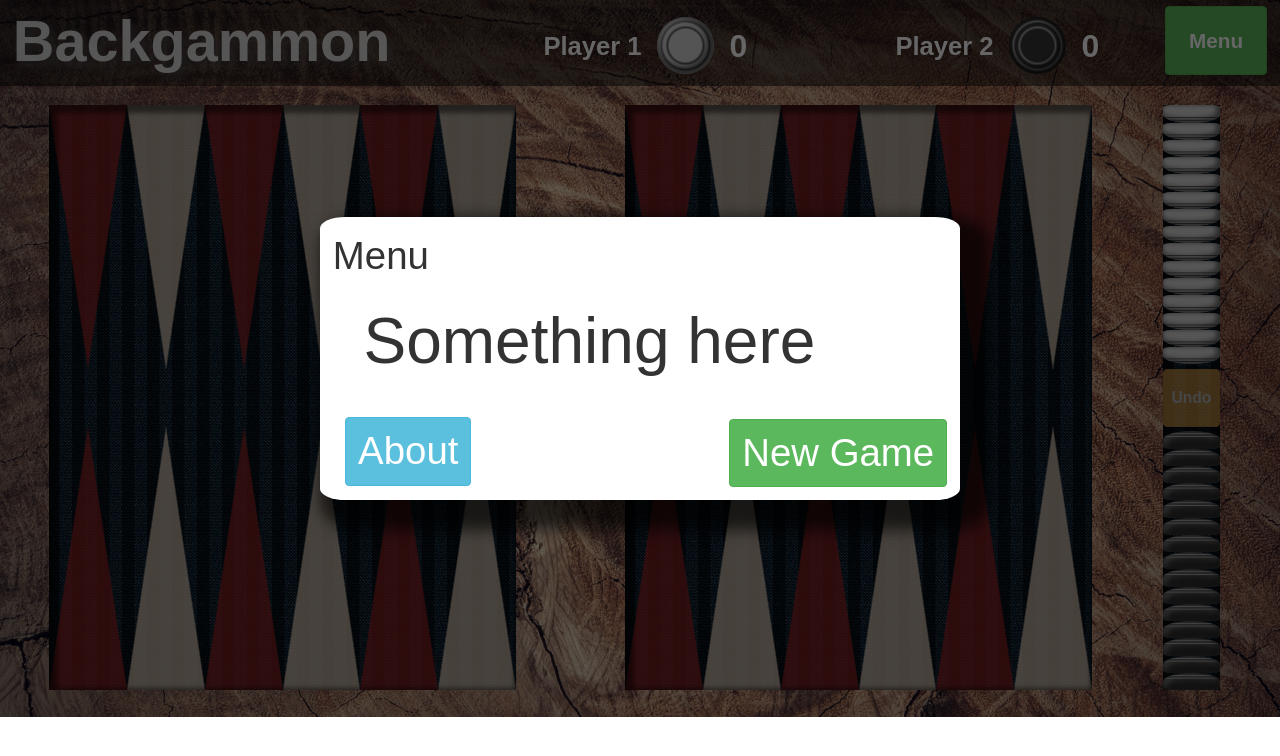
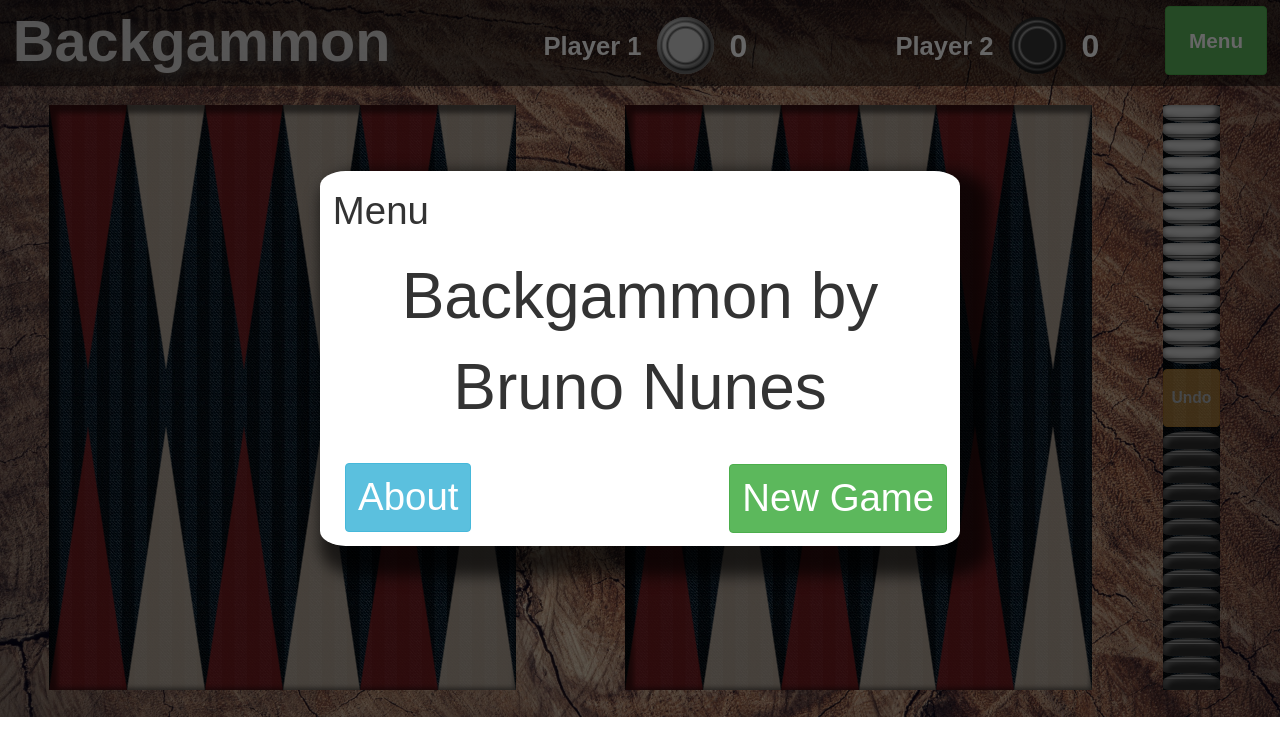
Before and after one commit to bnunesc/react-backgammon, a React (Create React App) app: page / in a window 1280 px wide. Shown: the top 756 px of the page. Built offline with nearby package versions, Linux system fonts and the light colour scheme.

Commit message:
Final adjusts
Game is done :)

```diff
--- a/src/components/Board/Board.js
+++ b/src/components/Board/Board.js
@@ -19,7 +19,6 @@ const board = (props) => {
             }
         }
     }
-
 
     return (
 
--- a/src/components/Board/Triangle/Triangle.js
+++ b/src/components/Board/Triangle/Triangle.js
@@ -33,8 +33,6 @@ const Triangle = (props) => {
         pointContainerClasses += ' containerClickable';
     }
 
-
-
     return (
         <div className="triangle col-xs-2 " >
             <div className={"trianglePart triangleLeft" + classOrientation + classColor + classReceivable}></div>
--- a/src/components/Checker/Checker.css
+++ b/src/components/Checker/Checker.css
@@ -63,3 +63,11 @@ div.canMove {
     50% {box-shadow: 2px 2px 5px 3px rgba(255, 255, 255, 0.0) inset;}
     100% {box-shadow: 0 0 15px 50px var(--canMove) inset;}
 }
+
+@media screen and (max-width: 800px) {
+    @keyframes canMove {
+        0% {box-shadow: 0 0 5px 20px var(--canMove) inset;}
+        50% {box-shadow: 2px 2px 5px 3px rgba(255, 255, 255, 0.0) inset;}
+        100% {box-shadow: 0 0 5px 20px var(--canMove) inset;}
+    }
+  }
--- a/src/components/DiceArea/RollButton/RollButton.js
+++ b/src/components/DiceArea/RollButton/RollButton.js
@@ -4,7 +4,6 @@ import './RollButton.css';
 
 const rollButton = (props) => {
 
-//    console.log("Roll Button");
     let clickable = '';
     if (props.clicked){
         clickable = ' clickable';
--- a/src/components/Menu/Menu.css
+++ b/src/components/Menu/Menu.css
@@ -58,6 +58,7 @@
 
 .modal-body-t1 {
     font-size: 4vw;
+    line-height: 4vw;
 }
 
 .modal-body-t2 {
--- a/src/components/Menu/Menu.js
+++ b/src/components/Menu/Menu.js
@@ -9,6 +9,7 @@ class Menu extends Component {
 
         const content = this.getContent(this.props.gameStatus, this.props.players);
 
+        //Set initial state
         this.state = {
             header: content.header,
             body: content.body,
@@ -21,6 +22,7 @@ class Menu extends Component {
     }
 
 
+    //Get the content for the initial state
     getContent(gameStatus, players) {
 
         let content = null;
@@ -38,18 +40,17 @@ class Menu extends Component {
                 content = this.getMenu(gameStatus, players);
                 break;
         }
-
         return content;
-
     }
 
+    //Get regular menu
     getMenu = (gameStatus, players) => {
 
         const content = {};
 
         content.header = <p>Menu</p>;
 
-        content.body = <div>Something here</div>
+        content.body = <div className="modal-body-centralized">Backgammon by Bruno Nunes</div>
 
         content.footer = this.getRegularFooter();
 
@@ -59,6 +60,7 @@ class Menu extends Component {
         return content;
     }
 
+    //Get winning message
     getWinner(gameStatus, players) {
         const content = {};
 
@@ -66,7 +68,7 @@ class Menu extends Component {
 
         content.body = <React.Fragment>
             <img src="./assets/congratulation.png" alt="congratulation" />
-            <p className="modal-body-centralized">{gameStatus === 60 ? players.p1 : players.p2} wins!</p><br />
+            <p className="modal-body-centralized">{gameStatus === 60 ? players.p1 : players.p2} wins!</p>
         </React.Fragment>
 
         content.footer = this.getRegularFooter();
@@ -77,6 +79,7 @@ class Menu extends Component {
         return content;
     }
 
+    //Get regular footer
     getRegularFooter = () => {
 
         const alertNewGame = this.props.gameStatus < 60 ? 12 : 11; //12 shows alert
@@ -91,6 +94,7 @@ class Menu extends Component {
         </React.Fragment>;
     }
 
+    //Get a new game
     getNewGame = (gameStatus, players, playerStarts) => {
         const content = {};
 
@@ -137,7 +141,7 @@ class Menu extends Component {
 
             <button
                 className="btn btn-success"
-                onClick={this.props.newGameHandler.bind(this, players, 2)}>New Game
+                onClick={this.props.newGameHandler.bind(this, players, playerStarts)}>New Game
             </button>
         </React.Fragment>;
 
@@ -147,17 +151,20 @@ class Menu extends Component {
         return content;
     }
 
+    //Change the player who starts the game
     changePlayerStart = (playerStarts) => {
 
         const content = this.getNewGame(11, this.state.playerNames, playerStarts);
 
         this.setState({
             body: content.body,
+            footer: content.footer,
             playerStarts: playerStarts,
         });
 
     }
 
+    //Change the player name
     changePlayerName = (player, event) => {
 
         const playerNames = { ...this.state.playerNames };
@@ -179,6 +186,7 @@ class Menu extends Component {
         });
     }
 
+    //Start a new game
     newGameHandler = (newGameStatus) => {
 
         const content = this.getNewGame(11, this.state.playerNames, this.state.playerStarts);
@@ -188,7 +196,7 @@ class Menu extends Component {
 
             content.body =
                 <React.Fragment>
-                    <p className="modal-body-t1">Are you sure you want to end the current game?</p>
+                    <p className="modal-body-t1 modal-body-centralized">Are you sure you want to end the current game?</p>
                 </React.Fragment>
 
             content.footer = <React.Fragment>
@@ -210,6 +218,7 @@ class Menu extends Component {
 
     }
 
+    //Show/Hide the about menu
     toggleAboutHandler = (show) => {
 
         let content = {};
@@ -266,8 +275,7 @@ class Menu extends Component {
         <p className="modal-body-t1">Backgammon by Bruno Nunes</p>
         <p className="modal-body-t2">This game has been developed by Bruno Nunes,
             a Web Developer and System Administrator in Vancouver, BC. He is a
-    graduate of <a href="https://bcit.ca">BCIT</a>'s Applied Web Development
-    and Applied Software Development programs.<br /><br />
+            graduate of the Applied Web Development and Applied Software Development programs at <a href="https://bcit.ca">BCIT</a>.<br /><br />
             You can learn more about the author at <a href="https://brunonunes.ca">brunonunes.ca</a>.<br />
             You can also access this project at <a href="https://github.com/bnunesc/react-backgammon">GitHub</a>.
     </p>
--- a/src/containers/App.js
+++ b/src/containers/App.js
@@ -34,11 +34,6 @@ class App extends Component {
     //set up new game
     setupNewGameHandler = (playerNames, playerStarts) => {
 
-        console.log(playerStarts);
-        console.log(playerNames);
-
-
-
         const gameStatus = 11; //New game
         const history = [];
         const currentPosition = 0
@@ -54,28 +49,15 @@ class App extends Component {
         history.push(this.setHistory(p1IsNext, dice, points, grayBar, outSideBar));
 
         //set points
-        // points[0] = { player: 1, checkers: 2 };
-        // points[11] = { player: 1, checkers: 5 };
-        // points[16] = { player: 1, checkers: 3 };
-        // points[18] = { player: 1, checkers: 5 };
+        points[0] = { player: 1, checkers: 2 };
+        points[11] = { player: 1, checkers: 5 };
+        points[16] = { player: 1, checkers: 3 };
+        points[18] = { player: 1, checkers: 5 };
 
-        // points[23] = { player: 2, checkers: 2 };
-        // points[12] = { player: 2, checkers: 5 };
-        // points[7] = { player: 2, checkers: 3 };
-        // points[5] = { player: 2, checkers: 5 };
-
-        //Temporary
-        // Delete
-        points[20] = { player: 1, checkers: 2 };
-        points[21] = { player: 1, checkers: 5 };
-        points[23] = { player: 1, checkers: 3 };
-        //        points[18] = { player: 1, checkers: 5 };
-        grayBar.checkersP1 = 5;
-
-        //points[2] = { player: 2, checkers: 3 };
-        points[0] = { player: 2, checkers: 2 };
-        outSideBar.checkersP2 = 13
-        //Finish Delete
+        points[23] = { player: 2, checkers: 2 };
+        points[12] = { player: 2, checkers: 5 };
+        points[7] = { player: 2, checkers: 3 };
+        points[5] = { player: 2, checkers: 5 };
 
         this.setState({
             gameStatus: gameStatus,
```
